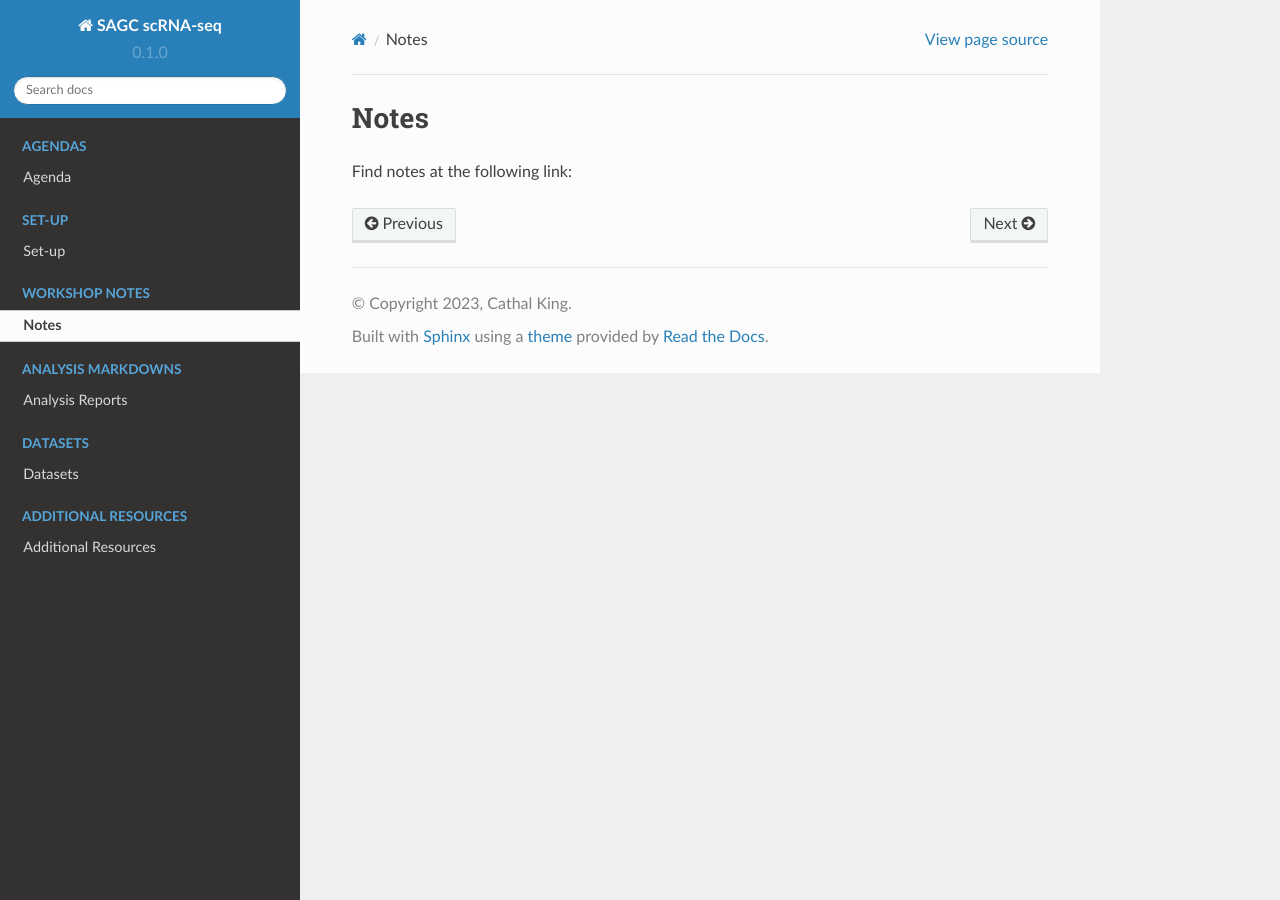
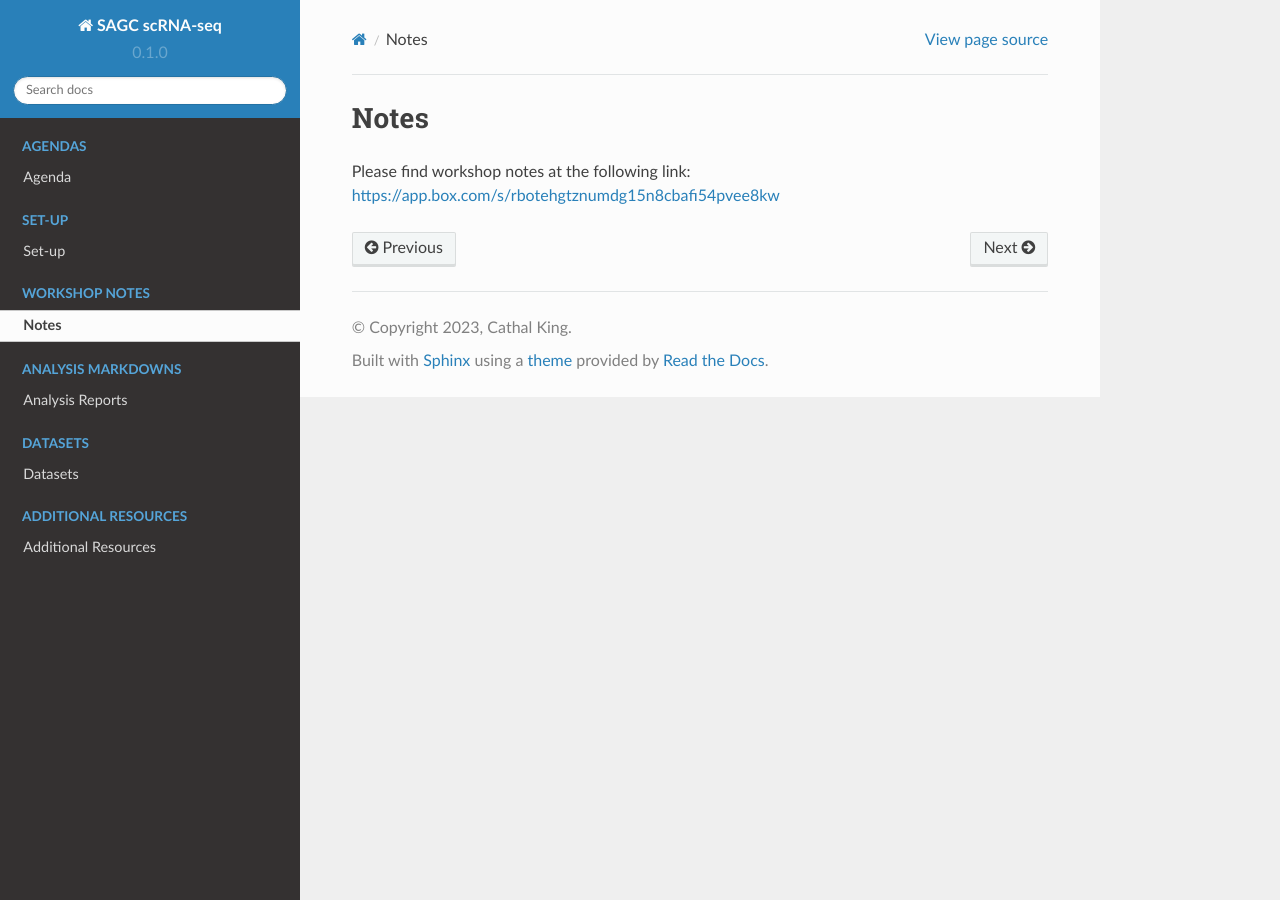
Before and after one commit to dw-thomson/SAGC_scRNAseq_workshop, a Sphinx documentation site: the page built from docs/source/notes.rst, in a window 1280 px wide. Built offline with Sphinx 7.4.7 and the Read the Docs theme 2.0.0, drawn with Linux system fonts in a browser that asks for light colours.

Commit message:
Update notes.rst
pw

```diff
--- a/docs/source/notes.rst
+++ b/docs/source/notes.rst
@@ -1,4 +1,5 @@
 Notes
 =====
 
-Find notes at the following link:
+Please find workshop notes at the following link:
+https://app.box.com/s/rbotehgtznumdg15n8cbafi54pvee8kw
```
